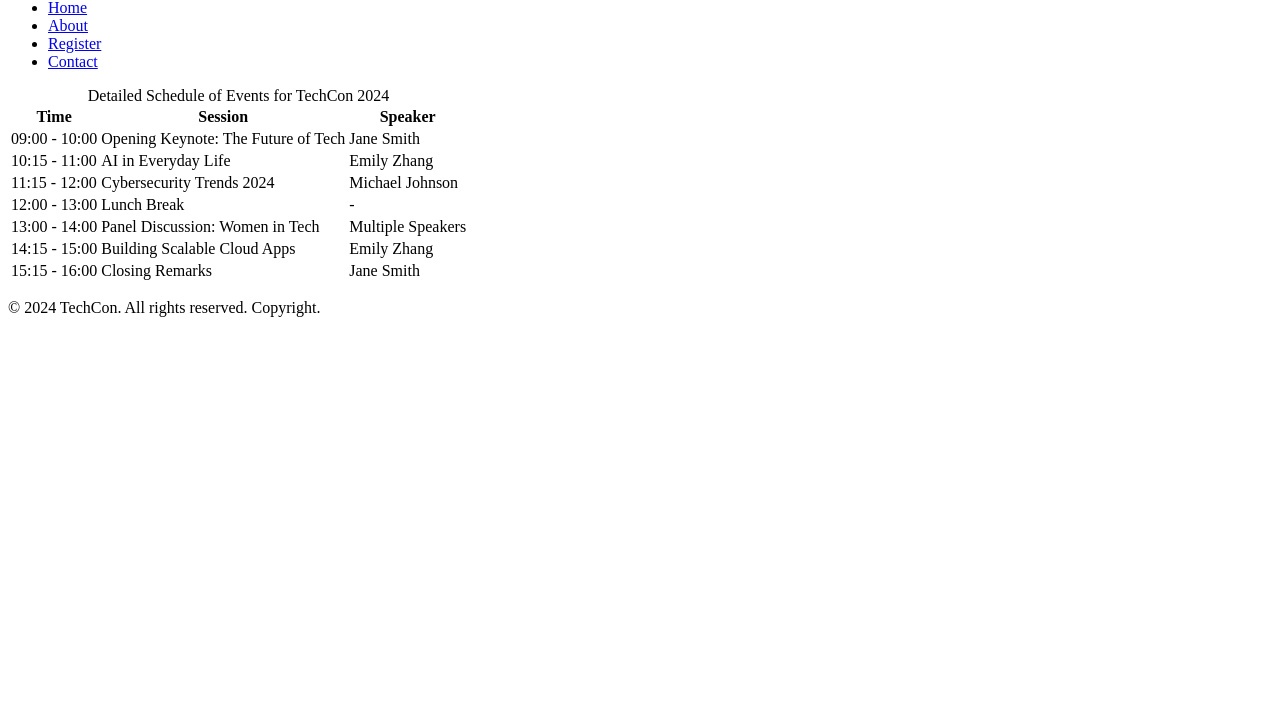
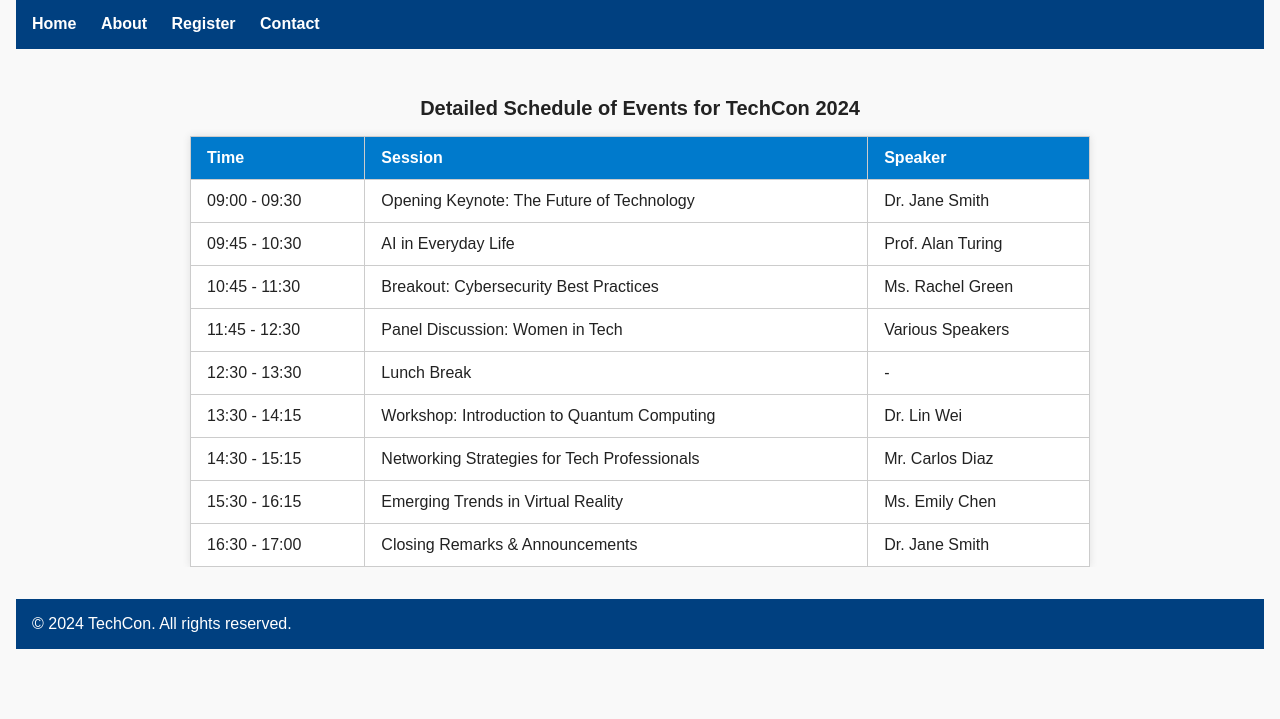
Before and after one commit to karabo-hadebe/TechCon_HTML, a plain HTML site: page techcon_website/schedule.html in a window 1280 px wide. Shown: the part 81-800 px from the top of the page. Drawn offline with Linux system fonts and the light colour scheme.

Commit message:
add schedule.html

```diff
--- a/techcon_website/schedule.html
+++ b/techcon_website/schedule.html
@@ -1,20 +1,70 @@
 <!DOCTYPE html>
 <html lang="en">
 <head>
-  <meta charset="UTF-8">
+    <meta charset="UTF-8" />
+    <meta name="viewport" content="width=device-width, initial-scale=1" />
     <title>Schedule for TechCon 2024</title>
+    <style>
+        /* Basic styling for table and nav for clarity */
+        body {
+            font-family: Arial, sans-serif;
+            margin: 0;
+            padding: 0 1rem;
+            background-color: #f9f9f9;
+            color: #222;
+        }
+        header, footer {
+            background-color: #004080;
+            color: white;
+            padding: 1rem;
+        }
+        nav a {
+            color: white;
+            margin-right: 1.25rem;
+            text-decoration: none;
+            font-weight: bold;
+        }
+        nav a:hover, nav a:focus {
+            text-decoration: underline;
+        }
+        main {
+            margin: 2rem 0;
+            overflow-x: auto;
+        }
+        table {
+            border-collapse: collapse;
+            width: 100%;
+            max-width: 900px;
+            margin: 0 auto;
+            background: white;
+            box-shadow: 0 0 8px rgba(0,0,0,0.1);
+        }
+        caption {
+            caption-side: top;
+            text-align: center;
+            font-weight: bold;
+            font-size: 1.25rem;
+            padding: 1rem 0;
+        }
+        th, td {
+            border: 1px solid #ccc;
+            padding: 0.75rem 1rem;
+            text-align: left;
+        }
+        th {
+            background-color: #007acc;
+            color: white;
+        }
+    </style>
 </head>
 <body>
-
     <header>
         <h1>Schedule for TechCon 2024</h1>
         <nav>
-      <ul>
-        <li><a href="index.html">Home</a></li>
-        <li><a href="about.html">About</a></li>
-        <li><a href="register.html">Register</a></li>
-        <li><a href="contact.html">Contact</a></li>
-      </ul>
+            <a href="index.html">Home</a>
+            <a href="about.html">About</a>
+            <a href="register.html">Register</a>
+            <a href="contact.html">Contact</a>
         </nav>
     </header>
 
@@ -30,47 +80,56 @@
             </thead>
             <tbody>
                 <tr>
-          <td>09:00 - 10:00</td>
-          <td>Opening Keynote: The Future of Tech</td>
-          <td>Jane Smith</td>
+                    <td>09:00 - 09:30</td>
+                    <td>Opening Keynote: The Future of Technology</td>
+                    <td>Dr. Jane Smith</td>
                 </tr>
                 <tr>
-          <td>10:15 - 11:00</td>
+                    <td>09:45 - 10:30</td>
                     <td>AI in Everyday Life</td>
-          <td>Emily Zhang</td>
+                    <td>Prof. Alan Turing</td>
                 </tr>
                 <tr>
-          <td>11:15 - 12:00</td>
-          <td>Cybersecurity Trends 2024</td>
-          <td>Michael Johnson</td>
+                    <td>10:45 - 11:30</td>
+                    <td>Breakout: Cybersecurity Best Practices</td>
+                    <td>Ms. Rachel Green</td>
                 </tr>
                 <tr>
-          <td>12:00 - 13:00</td>
+                    <td>11:45 - 12:30</td>
+                    <td>Panel Discussion: Women in Tech</td>
+                    <td>Various Speakers</td>
+                </tr>
+                <tr>
+                    <td>12:30 - 13:30</td>
                     <td>Lunch Break</td>
                     <td>-</td>
                 </tr>
                 <tr>
-          <td>13:00 - 14:00</td>
-          <td>Panel Discussion: Women in Tech</td>
-          <td>Multiple Speakers</td>
+                    <td>13:30 - 14:15</td>
+                    <td>Workshop: Introduction to Quantum Computing</td>
+                    <td>Dr. Lin Wei</td>
                 </tr>
                 <tr>
-          <td>14:15 - 15:00</td>
-          <td>Building Scalable Cloud Apps</td>
-          <td>Emily Zhang</td>
+                    <td>14:30 - 15:15</td>
+                    <td>Networking Strategies for Tech Professionals</td>
+                    <td>Mr. Carlos Diaz</td>
                 </tr>
                 <tr>
-          <td>15:15 - 16:00</td>
-          <td>Closing Remarks</td>
-          <td>Jane Smith</td>
+                    <td>15:30 - 16:15</td>
+                    <td>Emerging Trends in Virtual Reality</td>
+                    <td>Ms. Emily Chen</td>
+                </tr>
+                <tr>
+                    <td>16:30 - 17:00</td>
+                    <td>Closing Remarks & Announcements</td>
+                    <td>Dr. Jane Smith</td>
                 </tr>
             </tbody>
         </table>
     </main>
 
     <footer>
-    <p>&copy; 2024 TechCon. All rights reserved. Copyright.</p>
+        &copy; 2024 TechCon. All rights reserved.
     </footer>
-
 </body>
 </html>
```
Lines whose indentation alone changed are shown as unchanged.
